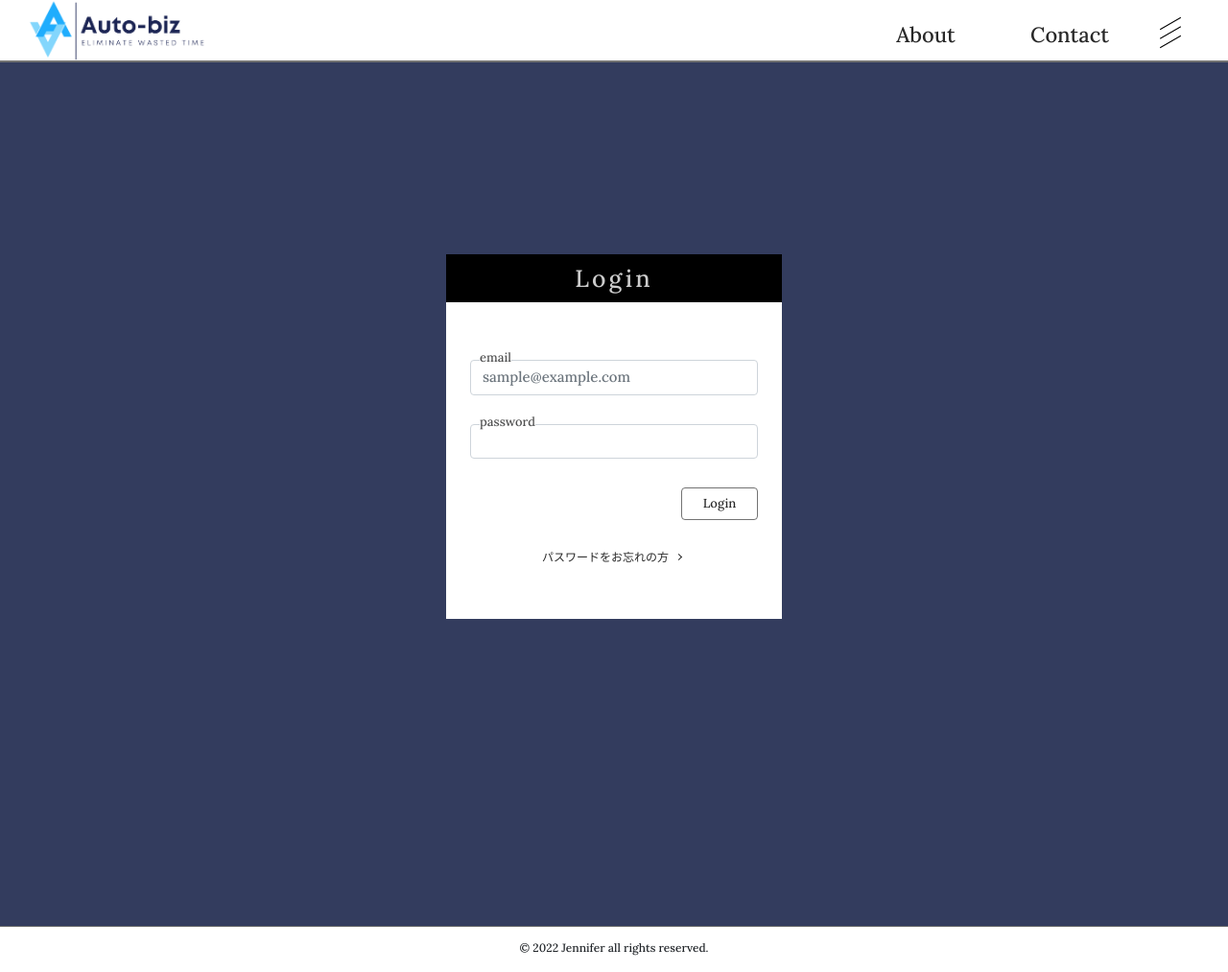
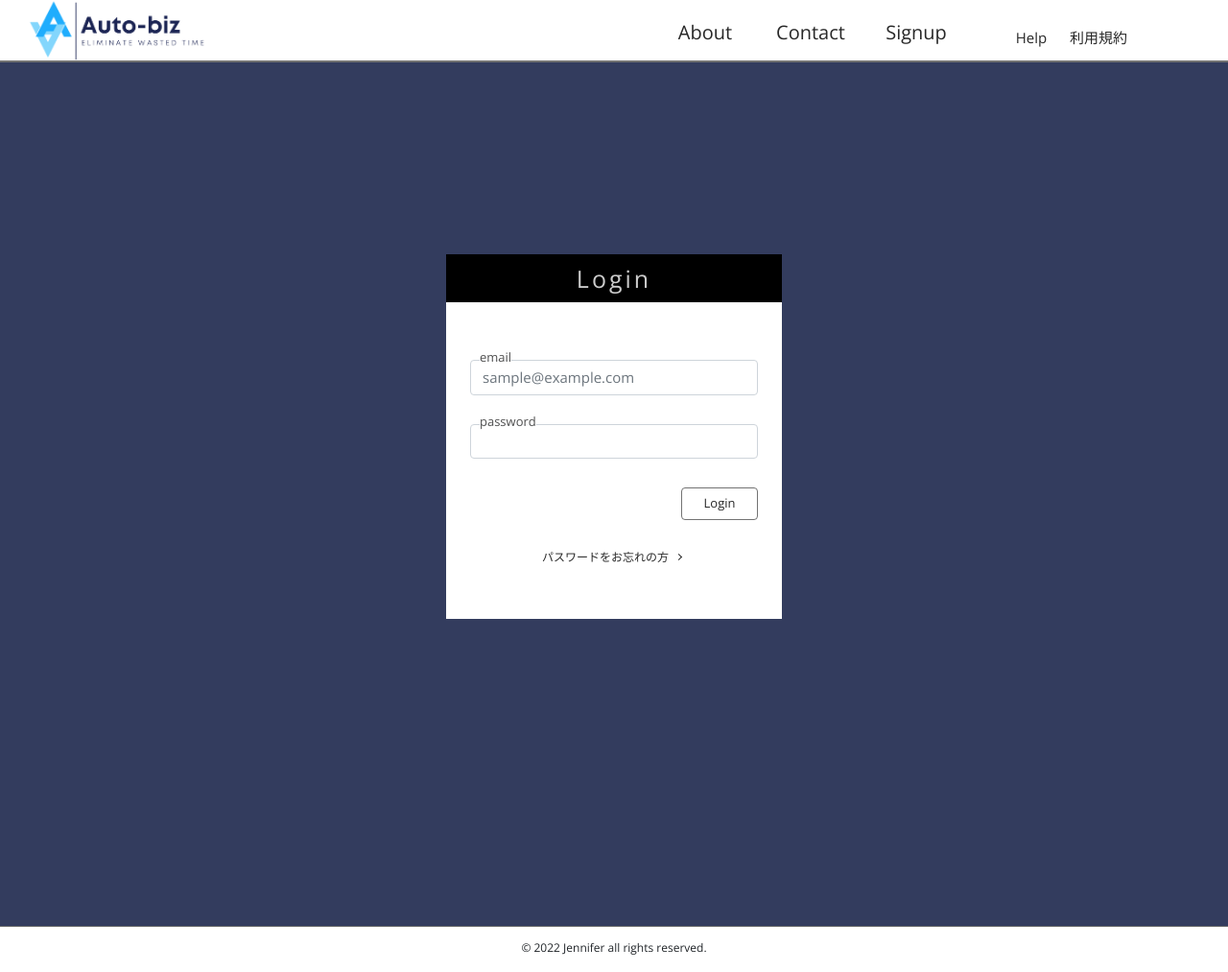
Before and after one commit to kishi-hirosuke/convenient_tools, a Django app: a page that uses tool_site/templates/base.html in a window 1280 px wide. Shown: the whole page at 96% size. Run offline with Django 3.2, Linux system fonts and the light colour scheme; some libraries are stand-ins or nearby versions.

Commit message:
header edit

```diff
--- a/tool_site/static/css/main.css
+++ b/tool_site/static/css/main.css
@@ -104,10 +100,8 @@ header .header_right_contents_auth .header_right_account .account_icon {
 header .header_right_contents {
   display: flex;
   align-items: center;
-  gap: 20px;
-  width: 340px;
   height: 100%;
-  margin-right: 40px;
+  margin-right: 100px;
 }
 header .header_right_contents .header_right_slide {
   position: relative;
@@ -138,115 +132,58 @@ header .header_right_contents .header_right_slide .header_right_tools_pulldown .
   font-family: "游ゴシック", "ヒラギノ角ゴ ProN", "sans-serif";
 }
 header .header_right_contents .header_right_link {
-  position: relative;
   display: block;
   text-decoration: none;
-  width: 130px;
+  width: 110px;
   text-align: center;
   color: rgb(40, 40, 40);
 }
 header .header_right_contents .header_right_link h2 {
-  padding-top: 18px;
-  font-size: 22px;
-  font-family: "Lora", serif;
+  padding-top: 20px;
+  font-size: 20px;
+  font-family: "Open Sans", "sans-serif";
 }
-header .header_right_contents .menu_area {
-  width: 40px;
+header .header_right_contents .header_right_link h2::after {
+  content: "";
+  display: block;
+  width: 0;
+  margin-top: 5px;
+  transition: all 0.3s ease;
+  border-bottom: 2px solid rgba(80, 80, 80, 0.8);
 }
-header .header_right_contents .menu_area .burger_btn {
-  position: relative;
+header .header_right_contents .header_right_link h2:hover::after {
   width: 100%;
-  height: 40px;
-  margin-top: 5px;
-  border: none;
-  z-index: 5;
+  border-bottom: 2px solid rgba(80, 80, 80, 0.8);
 }
-header .header_right_contents .menu_area .burger_btn .bar {
-  height: 1px;
-  position: absolute;
-  left: 50%;
-  transform: translateX(-50%);
-  background-color: black;
-  z-index: 5;
+header .header_right_contents .header_right_small_link_area {
+  display: flex;
+  align-items: center;
+  height: 100%;
+  margin-left: 30px;
 }
-header .header_right_contents .menu_area .burger_btn .bar_top {
-  width: 25px;
-  top: 10px;
-  right: 50%;
-  transform: translateX(-50%) rotate(-30deg);
-  transition: 0.5s;
+header .header_right_contents .header_right_small_link_area .header_right_small_link {
+  display: block;
+  text-decoration: none;
+  width: 70px;
+  text-align: center;
+  color: rgb(40, 40, 40);
 }
-header .header_right_contents .menu_area .burger_btn .bar_mid {
-  width: 25px;
-  top: 50%;
-  transform: translate(-50%, -50%) rotate(-30deg);
-  transition: 0.5s;
+header .header_right_contents .header_right_small_link_area .header_right_small_link p {
+  padding-top: 35px;
+  font-size: 15px;
+  font-family: "Open Sans", "sans-serif";
 }
-header .header_right_contents .menu_area .burger_btn .bar_bottom {
-  width: 25px;
-  right: 50%;
-  bottom: 10px;
-  transform: translateX(-50%) rotate(-30deg);
-  transition: 0.5s;
+header .header_right_contents .header_right_small_link_area .header_right_small_link p::after {
+  content: "";
+  display: block;
+  width: 0;
+  margin-top: 2px;
+  transition: all 0.3s ease;
+  border-bottom: 1px solid rgba(80, 80, 80, 0.8);
 }
-header .header_right_contents .menu_area .burger_btn.close .bar_top {
-  width: 30px;
-  transform: translate(-50%, 8.5px) rotate(35deg);
-  transition: transform 0.5s;
-}
-header .header_right_contents .menu_area .burger_btn.close .bar_mid {
-  opacity: 0;
-  transition: opacity 0.5s;
-}
-header .header_right_contents .menu_area .burger_btn.close .bar_bottom {
-  width: 30px;
-  transform: translate(-50%, -10px) rotate(-35deg);
-  transition: transform 0.5s;
-}
-header .menu_modal {
-  position: absolute;
-  display: flex;
-  flex-direction: column;
-  top: 65px;
-  right: -100vw;
-  width: 100vw;
-  gap: 20px;
-  z-index: 4;
-  transition: 0.3s;
-  background-color: #6C6E74;
-}
-header .menu_modal.active {
-  position: fixed;
-  right: 0;
-  transition: 0.3s;
-}
-header .menu_modal .header_menu_link {
-  width: 500px;
-  margin-left: 50%;
-  transform: translateX(-50%);
-  text-decoration: none;
-  font-size: 22px;
-  color: rgb(40, 40, 40);
-  font-family: "Lora", serif;
-  border-bottom: 2px solid rgba(80, 80, 80, 0.8);
-  text-align: center;
-}
-header .menu_modal .header_menu_link:first-of-type {
-  margin-top: 80px;
-}
-header .menu_modal .header_menu_link_ja {
-  width: 500px;
-  margin-left: 50%;
-  transform: translateX(-50%);
-  text-decoration: none;
-  font-size: 22px;
-  color: rgb(40, 40, 40);
-  font-family: "游ゴシック", "ヒラギノ角ゴ ProN", "sans-serif";
-  border-bottom: 2px solid rgba(80, 80, 80, 0.8);
-  text-align: center;
-}
-header .menu_modal .header_menu_link_ja:last-of-type {
-  margin-bottom: 80px;
+header .header_right_contents .header_right_small_link_area .header_right_small_link p:hover::after {
+  width: 100%;
+  border-bottom: 1px solid rgba(80, 80, 80, 0.8);
 }
 header .account_modal {
   position: absolute;
@@ -301,7 +238,7 @@ header .account_modal.active {
   margin: 0;
   padding: 10px 0;
   font-size: 25px;
-  font-family: "Lora", serif;
+  font-family: "Open Sans", "sans-serif";
   text-align: center;
   letter-spacing: 3px;
   color: rgba(255, 255, 255, 0.8);
@@ -330,7 +267,7 @@ header .account_modal.active {
   top: -12px;
   left: 10px;
   font-size: 13px;
-  font-family: "Lora", serif;
+  font-family: "Open Sans", "sans-serif";
   color: rgb(40, 40, 40);
   opacity: 0.8;
   background-color: #fff;
@@ -338,7 +275,7 @@ header .account_modal.active {
 .form_wrapper .login_form .form_area .form_content .form_input {
   width: 100%;
   font-size: 15px;
-  font-family: "Lora", serif;
+  font-family: "Open Sans", "sans-serif";
 }
 .form_wrapper .login_form .form_area .form_content .form_input:focus {
   border: 1px solid rgba(80, 80, 80, 0.8);
@@ -349,7 +286,7 @@ header .account_modal.active {
   width: 80px;
   margin-left: 220px;
   font-size: 13px;
-  font-family: "Lora", serif;
+  font-family: "Open Sans", "sans-serif";
   color: rgb(40, 40, 40);
   border: 1px solid rgba(80, 80, 80, 0.8);
 }
@@ -689,5 +626,5 @@ footer {
 footer p {
   padding: 13px 0 0 0;
   font-size: 12px;
-  font-family: "Lora", serif;
+  font-family: "Open Sans", "sans-serif";
 }/*# sourceMappingURL=main.css.map */
--- a/tool_site/static/css/main.scss
+++ b/tool_site/static/css/main.scss
@@ -20,15 +20,15 @@
 
 // 共通
 $title: 25px;
+$small_title: 20px;
 $subtitle: 22px;
-$text_title: 23px;
 $text: 15px;
 $text_color: rgb(40, 40, 40);
 $border_color: rgba(80, 80, 80, 0.8);
 $hover_color: rgba(255, 255, 255, 0.8);
 $back_color: #333c5e;
 $modal_color: #6C6E74;
-$en: 'Lora', serif;
+$en:'Open Sans', 'sans-serif';
 $ja: "游ゴシック","ヒラギノ角ゴ ProN","sans-serif";
 
 * {
@@ -59,9 +59,8 @@ header {
     &.active {
         position: fixed;
     }
-    .header_about_link {
+    .header_logo_area {
         position: relative;
-        @include link(none,none,none);
         width: 185px;
         height: 100%;
         margin-left: 30px;
@@ -125,10 +124,10 @@ header {
     .header_right_contents {
         display: flex;
         align-items: center;
-        gap: 20px;
-        width: 340px;
+        //gap: 20px;
+        //width: 340px;
         height: 100%;
-        margin-right: 40px;
+        margin-right: 100px;
         .header_right_slide {
             position: relative;
             display: flex;
@@ -155,111 +154,152 @@ header {
             }
         }
         .header_right_link {
-            position: relative;
             display: block;
             text-decoration: none;
-            width: 130px;
+            width: 110px;
             text-align: center;
             color: $text_color;
             h2 {
-                padding-top: 18px;
-                font-size: $subtitle;
+                padding-top: 20px;
+                font-size: $small_title;
                 font-family: $en;
-            }
-        }
-        .menu_area {
-            width: 40px;
-            .burger_btn {
-                position: relative;
-                width: 100%;
-                height: 40px;
-                margin-top: 5px;
-                border: none;
-                z-index: 5;
-                .bar {
-                    height: 1px;
-                    position: absolute;
-                    left: 50%;
-                    transform: translateX(-50%);
-                    background-color: black;
-                    z-index: 5;
+                &::after {
+                    content: '';
+                    display: block;
+                    width: 0;
+                    margin-top: 5px;
+                    transition: all 0.3s ease;
+                    border-bottom: 2px solid $border_color;
                 }
-                .bar_top {
-                    width: 25px;
-                    top: 10px;
-                    right: 50%;
-                    transform: translateX(-50%) rotate(-30deg);
-                    transition: .5s;
-                }
-                .bar_mid {
-                    width: 25px;
-                    top: 50%;
-                    transform: translate(-50%, -50%) rotate(-30deg);
-                    transition: .5s;
-                }
-                .bar_bottom {
-                    width: 25px;
-                    right: 50%;
-                    bottom: 10px;
-                    transform: translateX(-50%) rotate(-30deg);
-                    transition: .5s;
-                }
-                &.close .bar_top {
-                    width: 30px;
-                    transform: translate(-50%, 8.5px) rotate(35deg);
-                    transition: transform .5s;
-                }
-                &.close .bar_mid {
-                    opacity: 0;
-                    transition: opacity .5s;
-                }
-                &.close .bar_bottom {
-                    width: 30px;
-                    transform: translate(-50%, -10px) rotate(-35deg);
-                    transition: transform .5s;
+                &:hover::after {
+                    width: 100%;
+                    border-bottom: 2px solid $border_color;
                 }
             }
         }
-    }
-    .menu_modal {
-        position: absolute;
-        display: flex;
-        flex-direction: column;
-        top: 65px;
-        right: -100vw;
-        width: 100vw;
-        gap: 20px;
-        z-index: 4;
-        transition: .3s;
-        background-color: $modal_color;
-        &.active {
-            position: fixed;
-            right: 0;
-            transition: .3s;
-        }
-        .header_menu_link {
-            width: 500px;
-            margin-left: 50%;
-            transform: translateX(-50%);
-            @include link($subtitle, $text_color, $en);
-            border-bottom: 2px solid $border_color;
-            text-align: center;
-            &:first-of-type {
-                margin-top: 80px;
+        .header_right_small_link_area {
+            display: flex;
+            align-items: center;
+            height: 100%;
+            margin-left: 30px;
+            .header_right_small_link {
+                display: block;
+                text-decoration: none;
+                width: 70px;
+                text-align: center;
+                color: $text_color;
+                p {
+                    padding-top: 35px;
+                    font-size: $text;
+                    font-family: $en;
+                    &::after {
+                        content: '';
+                        display: block;
+                        width: 0;
+                        margin-top: 2px;
+                        transition: all 0.3s ease;
+                        border-bottom: 1px solid $border_color;
+                    }
+                    &:hover::after {
+                        width: 100%;
+                        border-bottom: 1px solid $border_color;
+                    }
+                }
             }
         }
-        .header_menu_link_ja {
-            width: 500px;
-            margin-left: 50%;
-            transform: translateX(-50%);
-            @include link($subtitle, $text_color, $ja);
-            border-bottom: 2px solid $border_color;
-            text-align: center;
-            &:last-of-type {
-                margin-bottom: 80px;
-            }
-        }
+        // .menu_area {
+        //     width: 40px;
+        //     .burger_btn {
+        //         position: relative;
+        //         width: 100%;
+        //         height: 40px;
+        //         margin-top: 5px;
+        //         border: none;
+        //         z-index: 5;
+        //         .bar {
+        //             height: 1px;
+        //             position: absolute;
+        //             left: 50%;
+        //             transform: translateX(-50%);
+        //             background-color: black;
+        //             z-index: 5;
+        //         }
+        //         .bar_top {
+        //             width: 25px;
+        //             top: 10px;
+        //             right: 50%;
+        //             transform: translateX(-50%) rotate(-30deg);
+        //             transition: .5s;
+        //         }
+        //         .bar_mid {
+        //             width: 25px;
+        //             top: 50%;
+        //             transform: translate(-50%, -50%) rotate(-30deg);
+        //             transition: .5s;
+        //         }
+        //         .bar_bottom {
+        //             width: 25px;
+        //             right: 50%;
+        //             bottom: 10px;
+        //             transform: translateX(-50%) rotate(-30deg);
+        //             transition: .5s;
+        //         }
+        //         &.close .bar_top {
+        //             width: 30px;
+        //             transform: translate(-50%, 8.5px) rotate(35deg);
+        //             transition: transform .5s;
+        //         }
+        //         &.close .bar_mid {
+        //             opacity: 0;
+        //             transition: opacity .5s;
+        //         }
+        //         &.close .bar_bottom {
+        //             width: 30px;
+        //             transform: translate(-50%, -10px) rotate(-35deg);
+        //             transition: transform .5s;
+        //         }
+        //     }
+        // }
     }
+    // .menu_modal {
+    //     position: absolute;
+    //     display: flex;
+    //     flex-direction: column;
+    //     top: 65px;
+    //     right: -100vw;
+    //     width: 100vw;
+    //     gap: 20px;
+    //     z-index: 4;
+    //     transition: .3s;
+    //     background-color: $modal_color;
+    //     &.active {
+    //         position: fixed;
+    //         right: 0;
+    //         transition: .3s;
+    //     }
+    //     .header_menu_link {
+    //         width: 500px;
+    //         margin-left: 50%;
+    //         transform: translateX(-50%);
+    //         @include link($subtitle, $text_color, $en);
+    //         border-bottom: 2px solid $border_color;
+    //         text-align: center;
+    //         &:first-of-type {
+    //             margin-top: 80px;
+    //         }
+    //     }
+    //     .header_menu_link_ja {
+    //         width: 500px;
+    //         margin-left: 50%;
+    //         transform: translateX(-50%);
+    //         @include link($subtitle, $text_color, $ja);
+    //         border-bottom: 2px solid $border_color;
+    //         text-align: center;
+    //         &:last-of-type {
+    //             margin-bottom: 80px;
+    //         }
+    //     }
+    // }
     .account_modal {
         position: absolute;
         display: flex;
@@ -505,19 +545,11 @@ header {
     min-height: 900px;
     padding: 120px 0 150px 0;
     margin: 0;
-    background-color: $back_color;
+    background-color: #fff;
     .container {
         width: 1290px;
         margin-left: 50%;
         transform: translateX(-50%);
-        // background-color: rgba(255, 255, 255, 0.26); /* 背景色 */
-        // border: 1px solid rgba(255, 255, 255, 0.4); /* ボーダー */
-        // border-right-color: rgba(255, 255, 255, 0.2);
-        // border-bottom-color: rgba(255, 255, 255, 0.2);
-        // border-radius: 15px;
-        // -webkit-backdrop-filter: blur(20px); /* ぼかしエフェクト */
-        // backdrop-filter: blur(20px);
-        // box-shadow: 0 5px 20px rgba(255, 255, 255, 0.5);
         .main_title {
             width: 100%;
             text-align: center;
--- a/tool_site/templates/User/login.html
+++ b/tool_site/templates/User/login.html
@@ -10,22 +10,33 @@
         <a href={% url 'inquiry' %} class="header_right_link">
             <h2>Contact</h2>
         </a>
-        <div class="menu_area">
+        <a href={% url 'signup' %} class="header_right_link">
+            <h2>Signup</h2>
+        </a>
+        <div class="header_right_small_link_area">
+            <a href={% url 'help' %} class="header_right_small_link">
+                <p>Help</p>
+            </a>
+            <a href="" class="header_right_small_link">
+                <p>利用規約</p>
+            </a>
+        </div>
+        <!-- <div class="menu_area">
             <div class="burger_btn">
                 <span class="bar bar_top"></span>
                 <span class="bar bar_mid"></span>
                 <span class="bar bar_bottom"></span>
             </div>
-        </div>
+        </div> -->
     </div>
 {% endblock %}
 
-{% block header_menu %}
+<!-- {% block header_menu %}
     <a href={% url 'signup' %} class="header_menu_link">Signup</a>
     <a href='' class="header_menu_link_ja">プレミアム会員</a>
     <a href={% url 'help' %} class="header_menu_link">Help</a>
     <a href="" class="header_menu_link_ja">利用規約</a>
-{% endblock %}
+{% endblock %} -->
 
 {% block main %}
 <div class="form_wrapper">
--- a/tool_site/templates/base.html
+++ b/tool_site/templates/base.html
@@ -20,6 +20,9 @@
     <link href="https://cdn.jsdelivr.net/npm/bootstrap@5.0.2/dist/css/bootstrap.min.css" rel="stylesheet" crossorigin="anonymous">
     <link rel="stylesheet" href="{% static 'css/main.css' %}">
     <link href="https://fonts.googleapis.com/css2?family=Lora:wght@500&display=swap" rel="stylesheet">
+    <link rel="preconnect" href="https://fonts.googleapis.com">
+    <link rel="preconnect" href="https://fonts.gstatic.com" crossorigin>
+    <link href="https://fonts.googleapis.com/css2?family=Lora:wght@500&family=Open+Sans&display=swap" rel="stylesheet">
     {% block title %}
     {% endblock %}
 </head>
@@ -38,9 +41,9 @@
     </div> -->
 
     <header>
-        <a href="/" class="header_about_link" id="header_about_link">
+        <div class="header_logo_area">
             <img src="{% static 'images/rectangle-transparent.png' %}" alt="" class="title_img">
-        </a>
+        </div>
         {% if request.user.is_authenticated %}
         <div class="header_right_contents_auth">
             <div class="header_right_slide" id="tools_area">
@@ -63,10 +66,10 @@
             {% endblock %}
         {% endif %}
 
-        <div class="menu_modal">
+        <!-- <div class="menu_modal">
             {% block header_menu %}
             {% endblock %}
-        </div>
+        </div> -->
 
         <div class="account_modal">
             <a href={% url 'edit_account' %} class="header_account_edit_link">編集</a>
```
Also changed, not shown: other parts of tool_site/static/css/main.css (+14 -18 lines), 1 other file.
